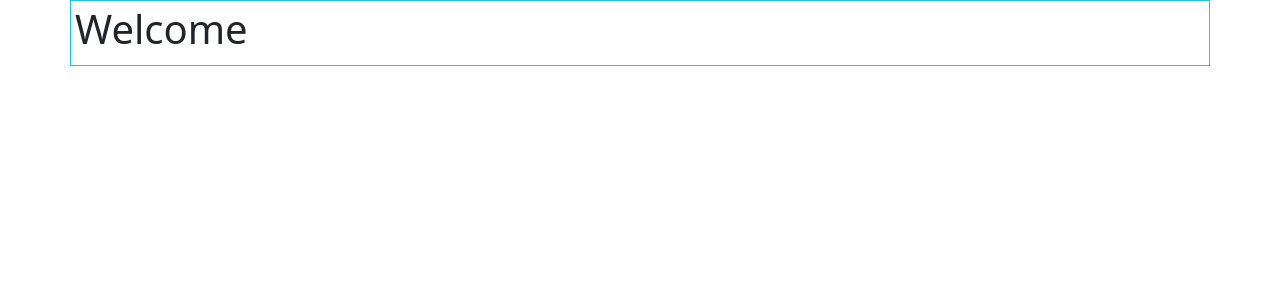
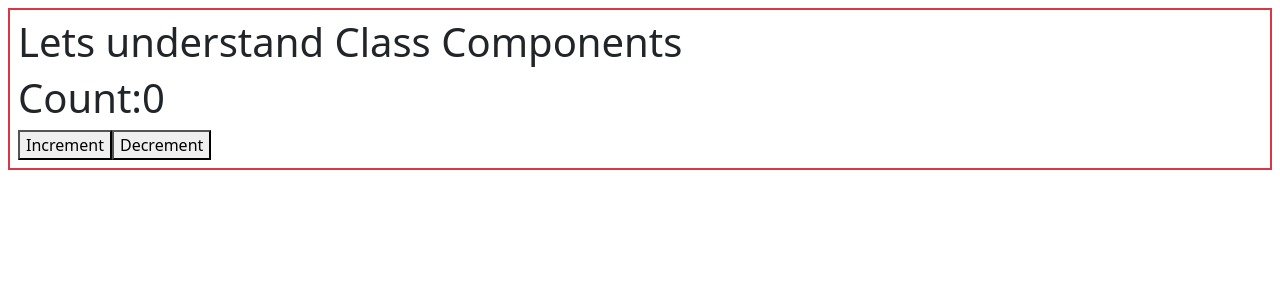
Before and after one commit to edupoly/rb17app, a React (Create React App) app: page / in a window 1280 px wide. Shown: the top 300 px of the page. Built offline with nearby package versions, Linux system fonts and the light colour scheme.

Commit message:
class component with counter example

```diff
--- a/src/App.jsx
+++ b/src/App.jsx
@@ -1,12 +1,28 @@
-import logo from './logo.svg';
-import './App.css';
+import React from 'react'
 
-function App() {
-  return (
-    <div className="container border border-info p-1">
-      <h1>Welcome</h1>
-    </div>
-  );
+class App extends React.Component{
+  constructor(){
+    super();
+    this.state={
+      count:0
+    }
+  }
+  inc=()=>{
+    this.setState({count:this.state.count+1})
+  }
+  dec=()=>{
+    this.setState({count:this.state.count-1})
+  }
+  render(){
+    return(
+      <div className='border border-danger border-2 m-2 p-2'>
+        <h1>Lets understand Class Components</h1>
+        <h1>Count:{this.state.count}</h1>
+        <button onClick={this.inc}>Increment</button>
+        <button onClick={this.dec}>Decrement</button>
+      </div>
+    )
+  }
 }
 
 export default App;
```
